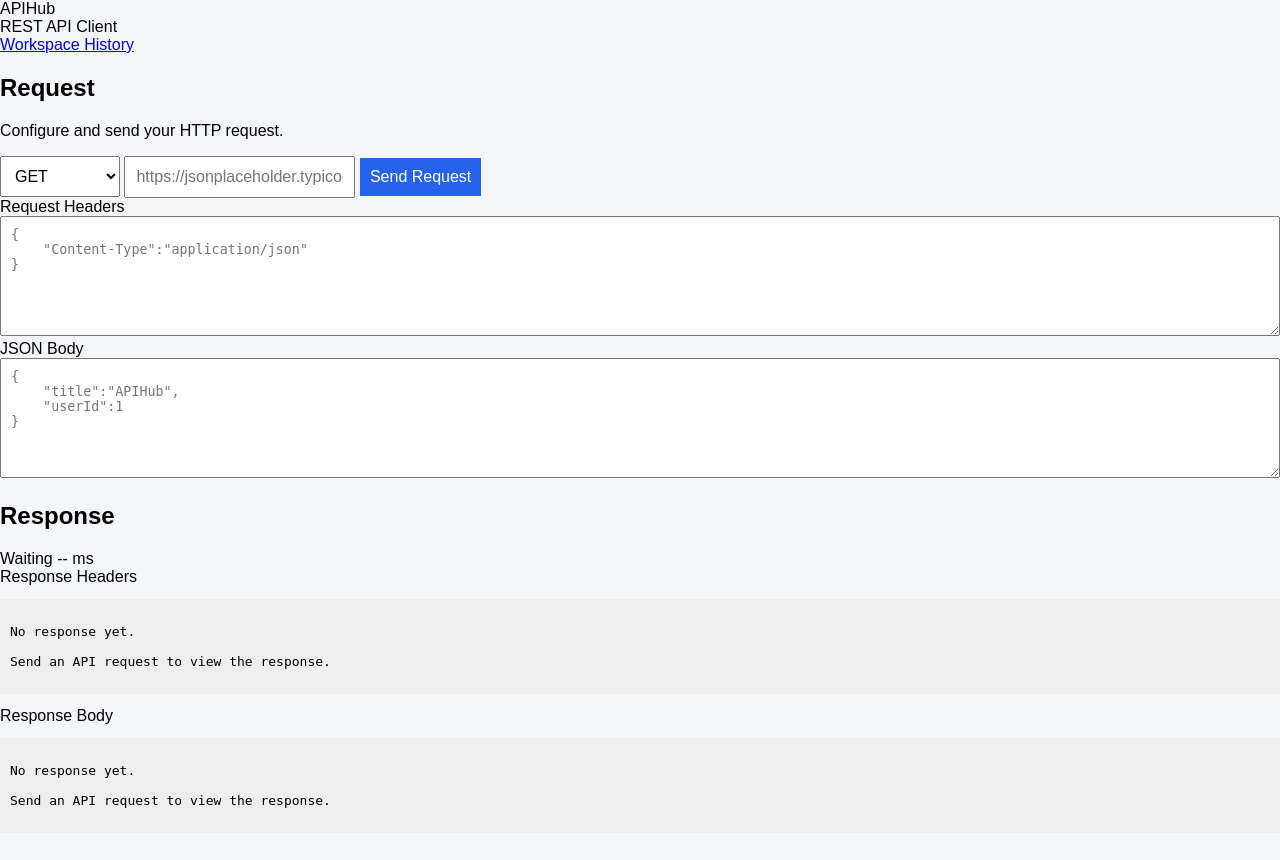
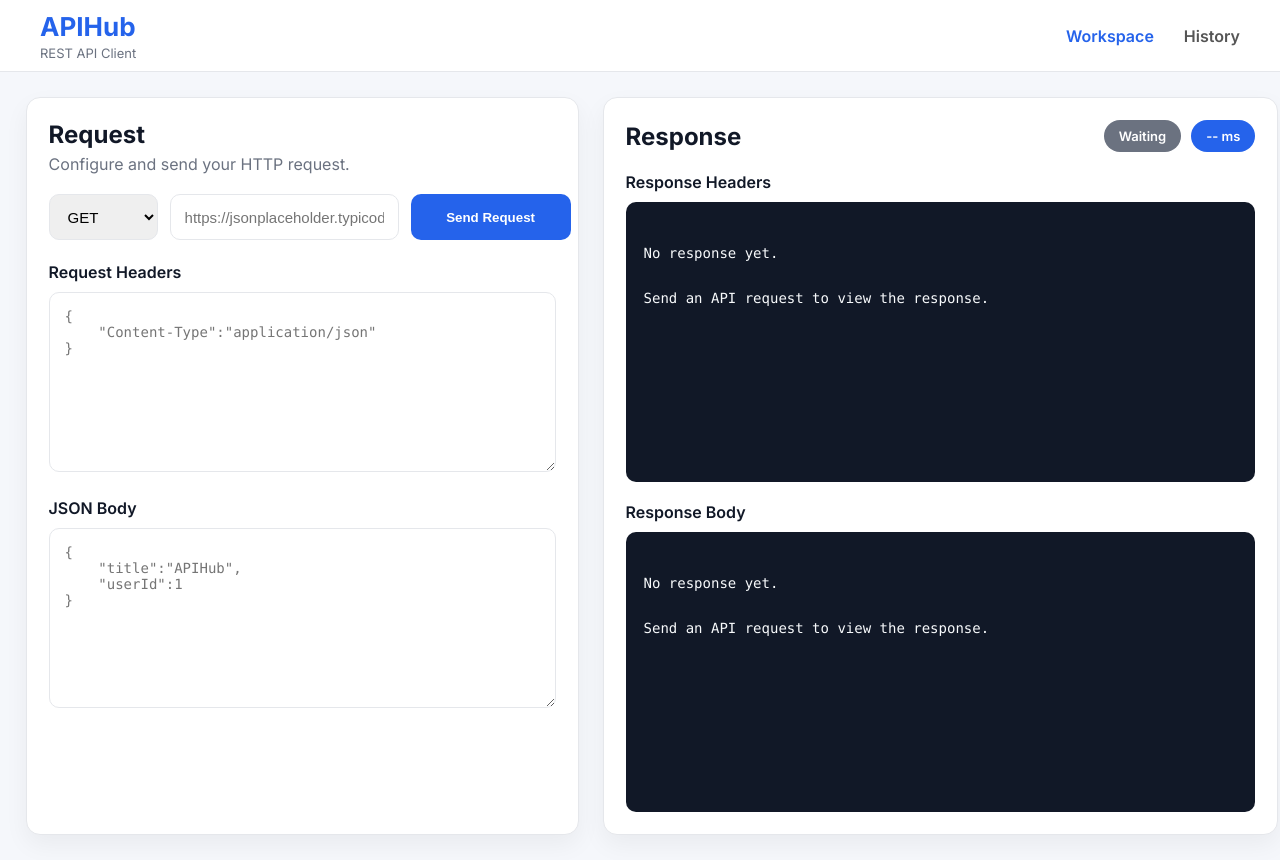
Before and after one commit to karthik-k11/APIHub, a Flask app: page / in a window 1280 px wide. Before the commit the page ends 808 px from the top, so only its background shows below. Run offline with Flask 3, Linux system fonts and the light colour scheme.

Commit message:
Revamped the UI with a modern developer-tool design, responsive layout, and consistent styling

```diff
--- a/static/style.css
+++ b/static/style.css
@@ -1,64 +1,442 @@
-body{
-    margin:0;
-    background:#f4f6f9;
-    font-family:Arial,sans-serif;
+:root{
+    --primary:#2563eb;
+    --primary-dark:#1d4ed8;
+
+    --bg:#f5f7fb;
+    --surface:#ffffff;
+
+    --border:#e5e7eb;
+
+    --text:#111827;
+    --muted:#6b7280;
+
+    --success:#16a34a;
+    --warning:#ea580c;
+    --danger:#dc2626;
 }
 
-.container{
-    width:80%;
-    margin:30px auto;
+*{
+    margin:0;
+    padding:0;
+    box-sizing:border-box;
 }
 
-h1{
-    text-align:center;
-    color:#2563eb;
+body{
+    background:var(--bg);
+    font-family:"Inter",sans-serif;
+    color:var(--text);
 }
 
-.request-section{
+.navbar{
+
+    height:72px;
+
+    background:white;
+
+    border-bottom:1px solid var(--border);
+
     display:flex;
-    gap:10px;
+
+    justify-content:space-between;
+
+    align-items:center;
+
+    padding:0 40px;
+
+    position:sticky;
+
+    top:0;
+
+    z-index:100;
+
+}
+
+.logo{
+
+    font-size:26px;
+
+    font-weight:700;
+
+    color:var(--primary);
+
+}
+
+.subtitle{
+
+    margin-top:3px;
+
+    color:var(--muted);
+
+    font-size:13px;
+
+}
+
+.nav-right{
+
+    display:flex;
+
+    gap:30px;
+
+}
+
+.nav-link{
+
+    text-decoration:none;
+
+    color:#555;
+
+    font-weight:600;
+
+    transition:.2s;
+
+}
+
+.nav-link:hover{
+
+    color:var(--primary);
+
+}
+
+.active{
+
+    color:var(--primary);
+
+}
+
+.workspace{
+
+    width:96%;
+
+    max-width:1650px;
+
+    margin:25px auto;
+
+    display:grid;
+
+    grid-template-columns:45% 55%;
+
+    gap:24px;
+
+}
+
+.panel{
+
+    background:white;
+
+    border:1px solid var(--border);
+
+    border-radius:14px;
+
+    padding:22px;
+
+    box-shadow:0 10px 25px rgba(0,0,0,.05);
+
+}
+
+.panel-header{
+
     margin-bottom:20px;
+
+}
+
+.panel-header h2{
+
+    font-size:24px;
+
+    margin-bottom:5px;
+
+}
+
+.panel-header p{
+
+    color:var(--muted);
+
+}
+
+.request-top{
+
+    display:flex;
+
+    gap:12px;
+
+    margin-bottom:22px;
+
+}
+
+.request-top select{
+
+    width:120px;
+
+}
+
+.request-top input{
+
+    flex:1;
+
 }
 
 select,
-input,
-button{
-    padding:10px;
-    font-size:16px;
+input{
+
+    height:46px;
+
+    border:1px solid var(--border);
+
+    border-radius:10px;
+
+    padding:0 14px;
+
+    outline:none;
+
+    font-size:15px;
+
+    transition:.2s;
+
 }
 
-select{
-    width:120px;
+input:focus,
+select:focus,
+textarea:focus{
+
+    border-color:var(--primary);
+
+    box-shadow:0 0 0 3px rgba(37,99,235,.12);
+
 }
 
-input{
-    flex:1;
+.send-btn{
+
+    min-width:160px;
+
+    border:none;
+
+    background:var(--primary);
+
+    color:white;
+
+    border-radius:10px;
+
+    cursor:pointer;
+
+    font-weight:600;
+
+    transition:.2s;
+
 }
 
-button{
-    background:#2563eb;
-    color:white;
-    border:none;
-    cursor:pointer;
+.send-btn:hover{
+
+    background:var(--primary-dark);
+
 }
 
-.section{
-    background:white;
-    padding:20px;
-    margin-bottom:20px;
-    border-radius:8px;
+.editor{
+
+    margin-bottom:22px;
+
+}
+
+.editor-title{
+
+    font-weight:600;
+
+    margin-bottom:10px;
+
 }
 
 textarea{
+
     width:100%;
-    height:120px;
-    padding:10px;
+
+    height:180px;
+
     resize:vertical;
-    box-sizing:border-box;
+
+    border:1px solid var(--border);
+
+    border-radius:10px;
+
+    padding:15px;
+
+    font-family:Consolas,monospace;
+
+    font-size:14px;
+
+    outline:none;
+
+}
+
+.response-top-bar{
+
+    display:flex;
+
+    justify-content:space-between;
+
+    align-items:center;
+
+    margin-bottom:18px;
+
+}
+
+.response-badges{
+
+    display:flex;
+
+    gap:10px;
+
+}
+
+.response-card{
+
+    margin-top:20px;
+
 }
 
 pre{
-    background:#eeeeee;
-    padding:10px;
+
+    background:#111827;
+
+    color:#f8fafc;
+
+    border-radius:10px;
+
+    padding:18px;
+
+    min-height:280px;
+
     overflow:auto;
+
+    font-size:14px;
+
+    line-height:1.6;
+
+    font-family:Consolas,monospace;
+
 }
+
+
+.badge{
+
+    padding:8px 15px;
+
+    border-radius:999px;
+
+    color:white;
+
+    font-size:13px;
+
+    font-weight:600;
+
+}
+
+.badge-gray{
+
+    background:#6b7280;
+
+}
+
+.badge-blue{
+
+    background:#2563eb;
+
+}
+
+.badge-green{
+
+    background:#16a34a;
+
+}
+
+.badge-orange{
+
+    background:#ea580c;
+
+}
+
+.badge-red{
+
+    background:#dc2626;
+
+}
+
+table{
+
+    width:100%;
+
+    border-collapse:collapse;
+
+    background:white;
+
+}
+
+th{
+
+    background:#f3f4f6;
+
+    text-align:left;
+
+    padding:20px 16px;
+
+    font-size:14px;
+
+}
+
+td{
+
+    padding:20px 16px;
+
+    border-top:1px solid var(--border);
+
+    font-size:14px;
+
+}
+
+tr:hover{
+
+    background:#f8fafc;
+
+}
+
+::-webkit-scrollbar{
+
+    width:8px;
+
+    height:8px;
+
+}
+
+::-webkit-scrollbar-thumb{
+
+    background:#cbd5e1;
+
+    border-radius:20px;
+
+}
+
+@media(max-width:1100px){
+
+.workspace{
+
+grid-template-columns:1fr;
+
+}
+
+.request-top{
+
+flex-direction:column;
+
+}
+
+.send-btn{
+
+height:48px;
+
+}
+
+.navbar{
+
+padding:0 20px;
+
+}
+
+}
```
